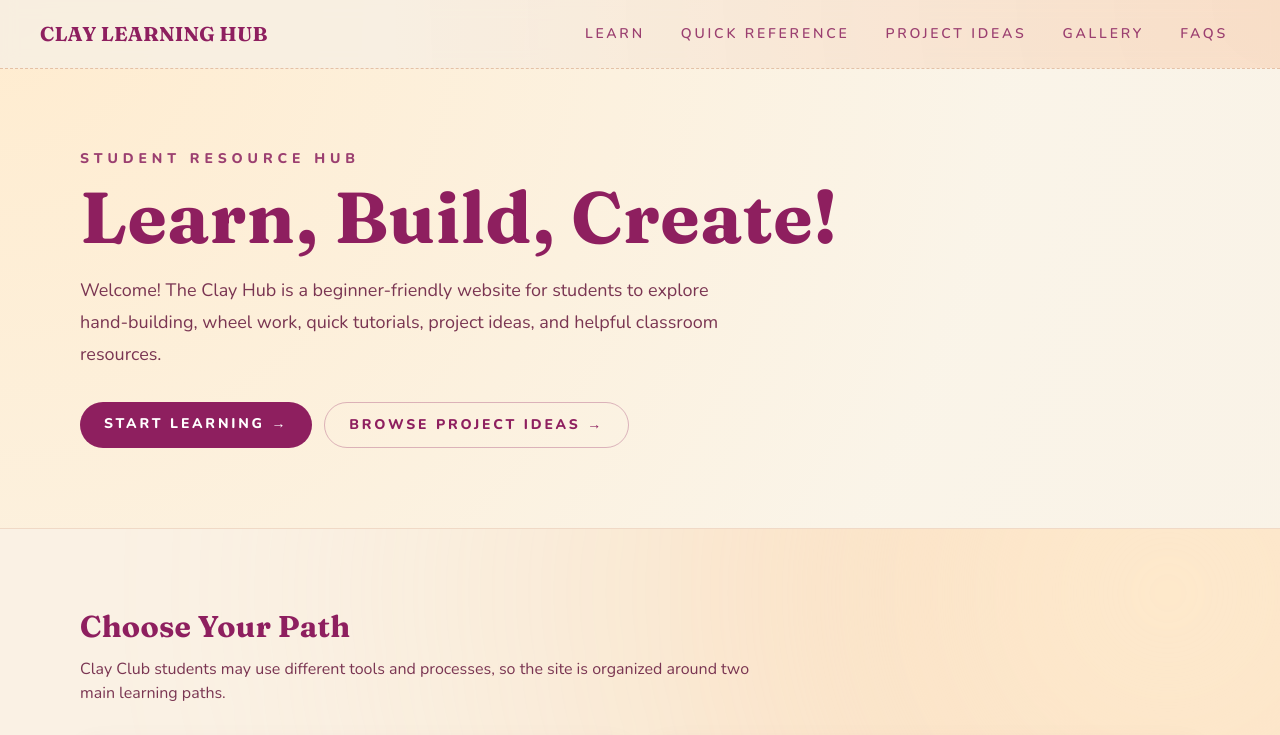
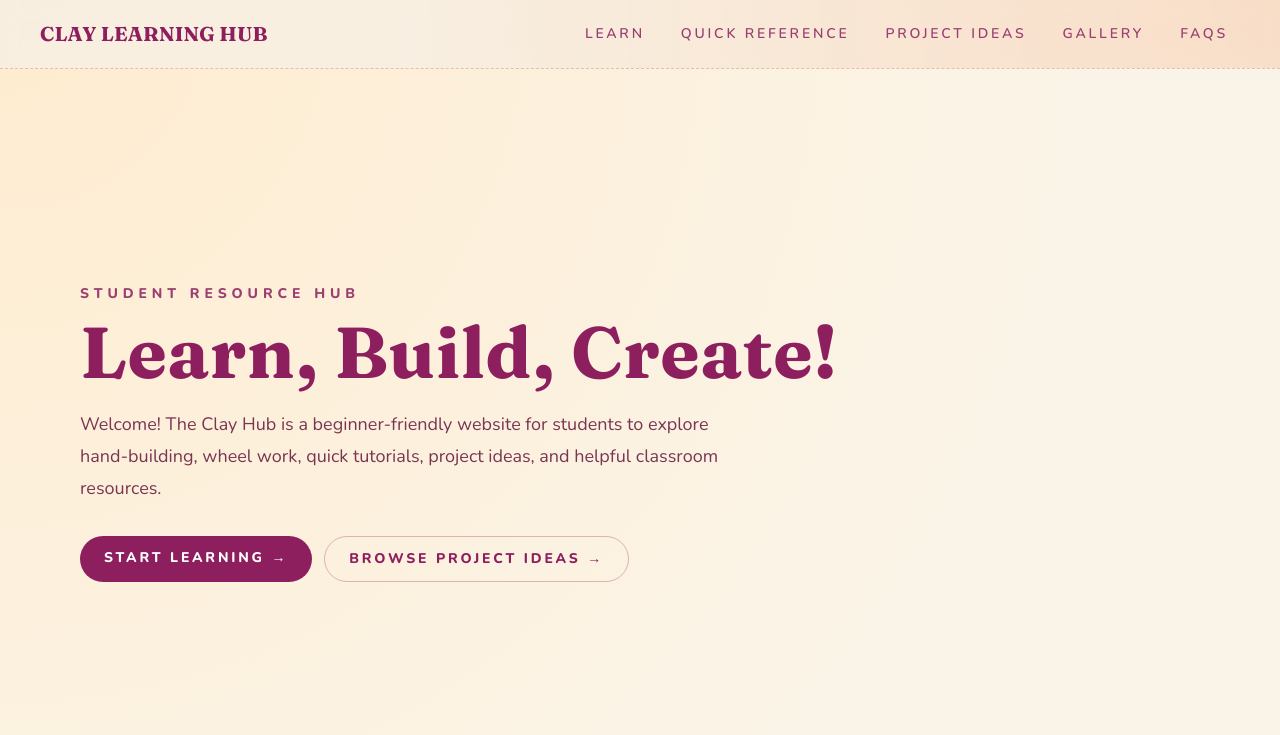
Before and after one commit to TanviMishra1216/clay-hub, a Next.js app in the folder website/: page / in a window 1280 px wide. Shown: the top 735 px of the page. Built offline with nearby package versions, Linux system fonts and the light colour scheme.

Commit message:
adjusted sizing of the hero section to take up the entire screen before scrolling

```diff
--- a/website/src/app/page.tsx
+++ b/website/src/app/page.tsx
@@ -6,7 +6,7 @@ export default function Home() {
     <main className="relative min-h-screen overflow-hidden bg-[radial-gradient(circle_at_top_left,_rgba(255,235,205,0.95)_0%,_rgba(250,244,232,0.98)_45%,_#f7efe4_100%)] text-[#8e1f5f]">
       <div className="pointer-events-none absolute bottom-[-8rem] right-[-6rem] h-72 w-72 rounded-full bg-[radial-gradient(circle,_rgba(255,140,66,0.16),_transparent_60%)]" />
       <SiteHeader />
-      <section className="w-full px-6 py-20 md:px-12 lg:px-20">
+      <section className="flex min-h-[calc(100vh-72px)] w-full flex-col justify-center px-6 py-20 md:px-12 lg:px-20">
         <p className="mb-4 text-sm font-black uppercase tracking-[0.35em] text-[#9b3f70]">
           Student Resource Hub
         </p>
```
